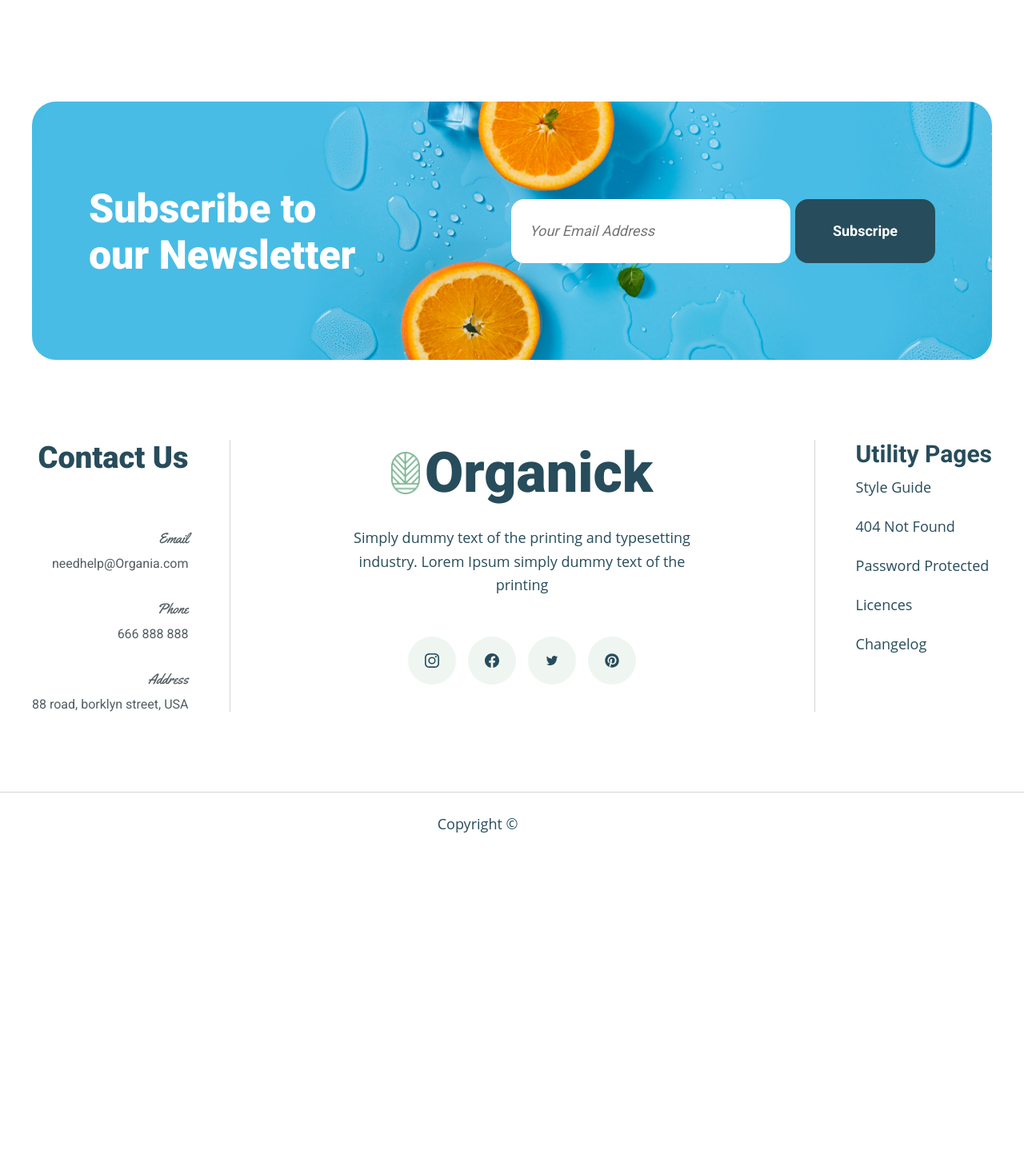
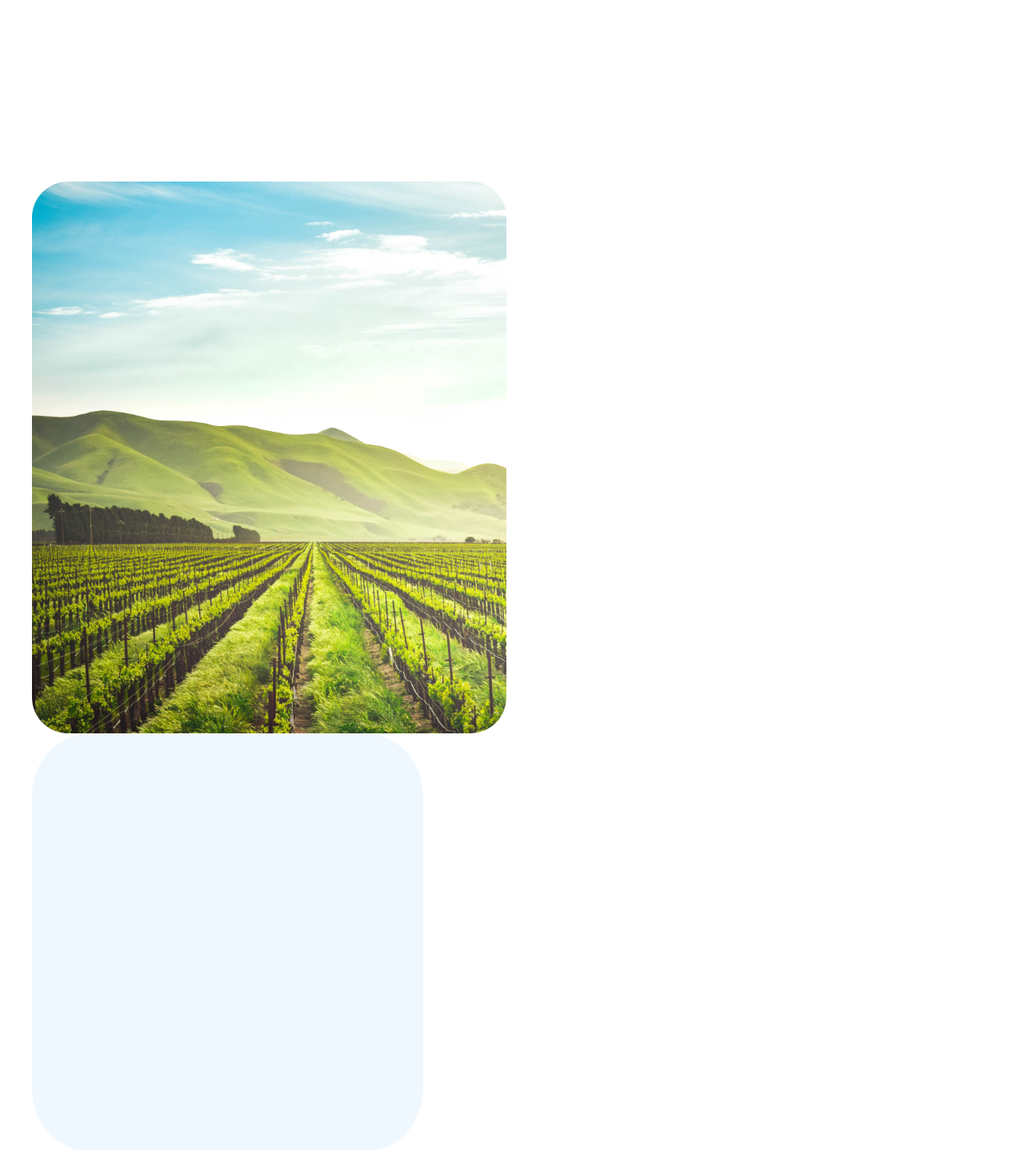
Before and after one commit to Aiska2005/organic, a React (Vite) app: page / in a window 1280 px wide. Shown: the part 1360-2798 px from the top of the page at 80% size. Before the commit the page ends 2431 px from the top, so only its background shows below. Built offline with nearby package versions, Linux system fonts and the light colour scheme; a web font is replaced by a local one.

Commit message:
add section all

```diff
--- a/src/pages/Home/Home.jsx
+++ b/src/pages/Home/Home.jsx
@@ -2,6 +2,8 @@ import React from "react";
 import { BsFillArrowRightCircleFill } from "react-icons/bs";
 import "./Home.css";
 import Section_one from "./Section_one/Section_one";
+import Section_second from "./Section_second/Section_second";
+import Section_three from "./Section_three/Section_three";
 
 const Home = () => {
   return (
@@ -23,6 +25,8 @@ const Home = () => {
         </div>
       </div>
       <Section_one />
+      {/* <Section_second /> */}
+      <Section_three />
     </div>
   );
 };
--- /dev/null
+++ b/src/pages/Home/Section_second/Section_second.jsx
@@ -0,0 +1,14 @@
+import React from "react";
+import Card from "../../../components/Ui/Card/Card";
+// css
+import "./Section_second.css";
+
+const Section_second = () => {
+  return (
+    <div>
+      <Card />
+    </div>
+  );
+};
+
+export default Section_second;
--- /dev/null
+++ b/src/pages/Home/Section_three/Section_three.css
@@ -0,0 +1,17 @@
+.section_three {
+  padding-top: 100px;
+}
+.bgImg {
+  background-image: url(/public/assets/home/section_three/bg_img.jpg);
+  background-repeat: no-repeat;
+  background-size: cover;
+  width: 593px;
+  height: 690.126px;
+  border-radius: 45px;
+}
+.bgWhite {
+  width: 489px;
+  height: 523px;
+  background-color: aliceblue;
+  border-radius: 15%;
+}
--- /dev/null
+++ b/src/pages/Home/Section_three/Section_three.jsx
@@ -0,0 +1,14 @@
+import React from "react";
+// css
+import "./Section_three.css";
+
+const Section_three = () => {
+  return (
+    <div className="container section_three">
+      <div className="bgImg"></div>
+      <div className="bgWhite"></div>
+    </div>
+  );
+};
+
+export default Section_three;
```
Also changed, not shown: public/assets/home/section_three/bg_img.jpg (added), src/pages/Home/Section_second/Section_second.css (added).
